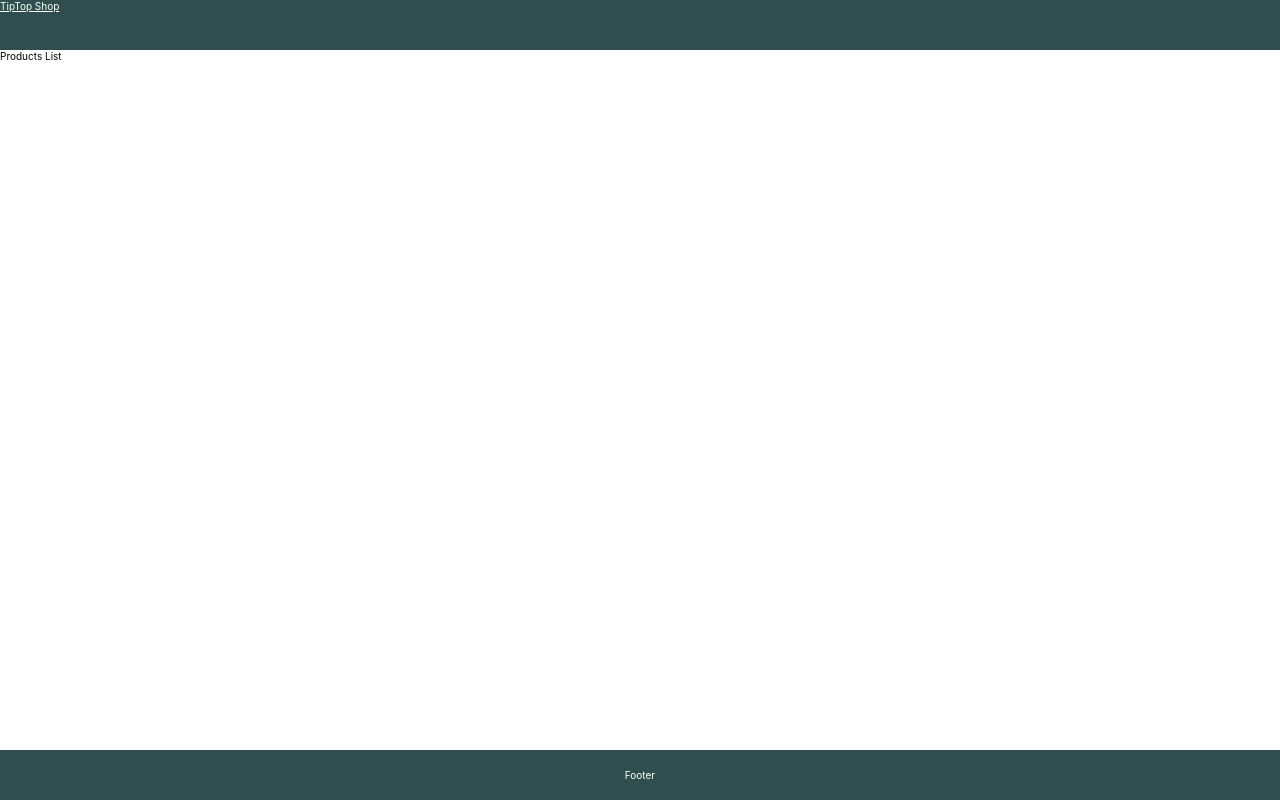
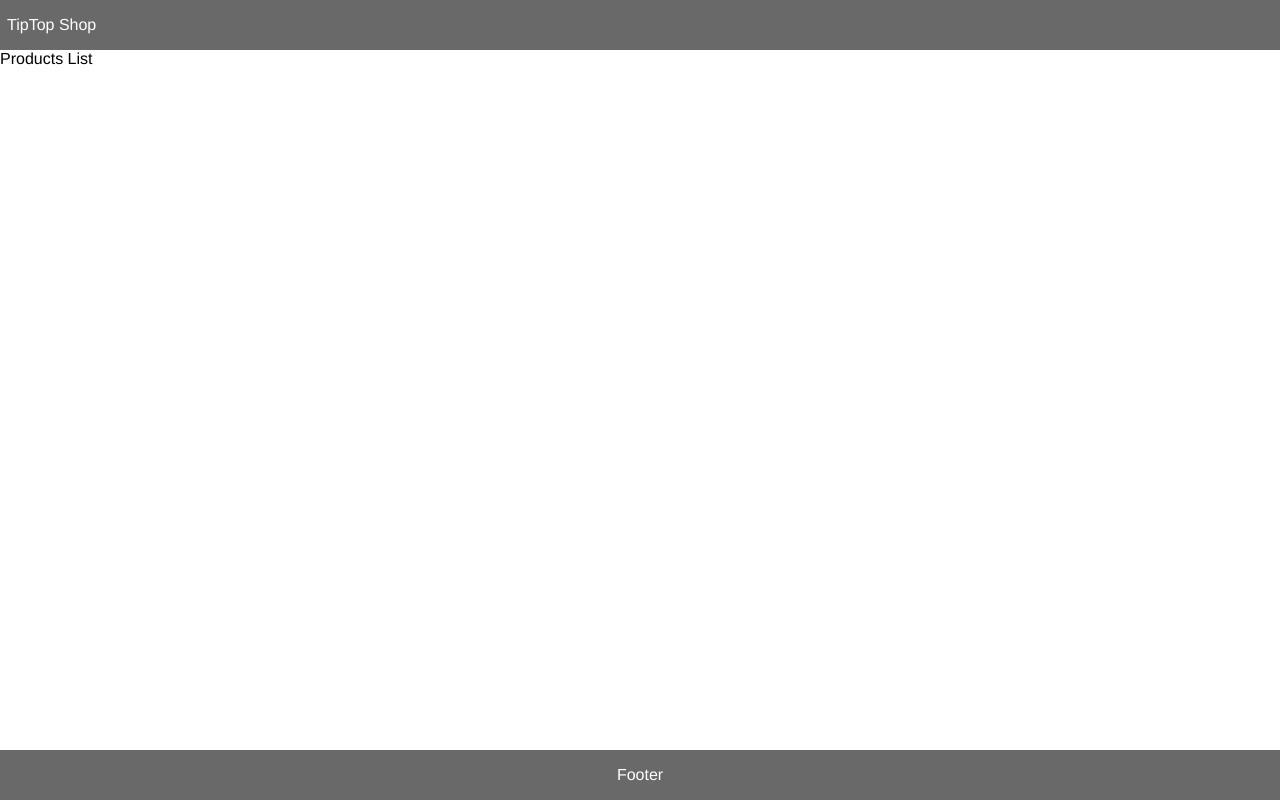
Before and after one commit to OrBut93/TipTop-onlineShop, a React (Create React App) app: page / in a window 1280 px wide. Built offline with nearby package versions, Linux system fonts and the light colour scheme.

Commit message:
Header & Footer

```diff
--- a/src/App.css
+++ b/src/App.css
@@ -1,36 +1,53 @@
-html{
+html {
     font-size: 62.5%;
     box-sizing: border-box;
 }
+
 body,
-#root{
+#root {
     height: 100vh;
     margin: 0;
 }
-.grid-container{
+
+body, input, select, textarea {
+    font-size: 1.6rem;
+    font-family: Helvetica, Arial;
+}
+
+.grid-container {
     display: grid;
-  grid-template-areas: "header"
-"main"
-"footer";
-  grid-template-rows:5rem 1fr 5rem ;
+    grid-template-areas: "header" "main" "footer";
+    grid-template-rows: 5rem 1fr 5rem;
     grid-template-columns: 1fr;
     height: 100%;
+}
+
+header {
+    grid-area: header;
+    background-color: dimgrey;
+    color: white;
+    display: flex;
+    align-items: center;
+    padding: .7rem;
 
 }
-header{
-  grid-area: header;
-  background-color: darkslategrey ;
+
+a:hover {
+    color: gold;
+}
+
+header a {
     color: white;
+    text-decoration: none;
 }
-header a{
-  color:white;
-}
-main{
+
+main {
     grid-area: main;
 }
-footer{
+
+footer {
     grid-area: footer;
-  background-color: darkslategrey ;
+    background-color: dimgrey;
     color: white;
     display: flex;
     justify-content: center;
```
Lines whose indentation alone changed are shown as unchanged.
